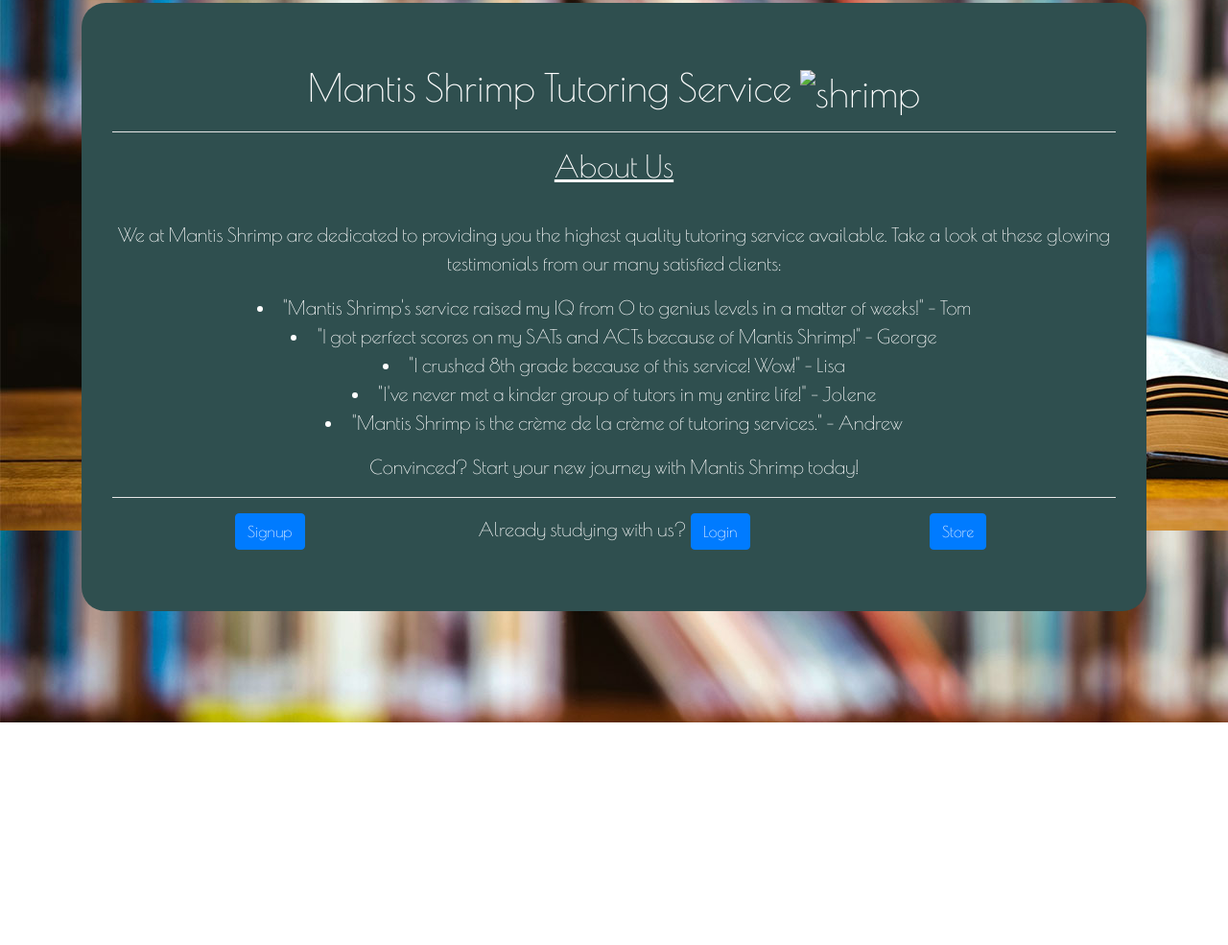
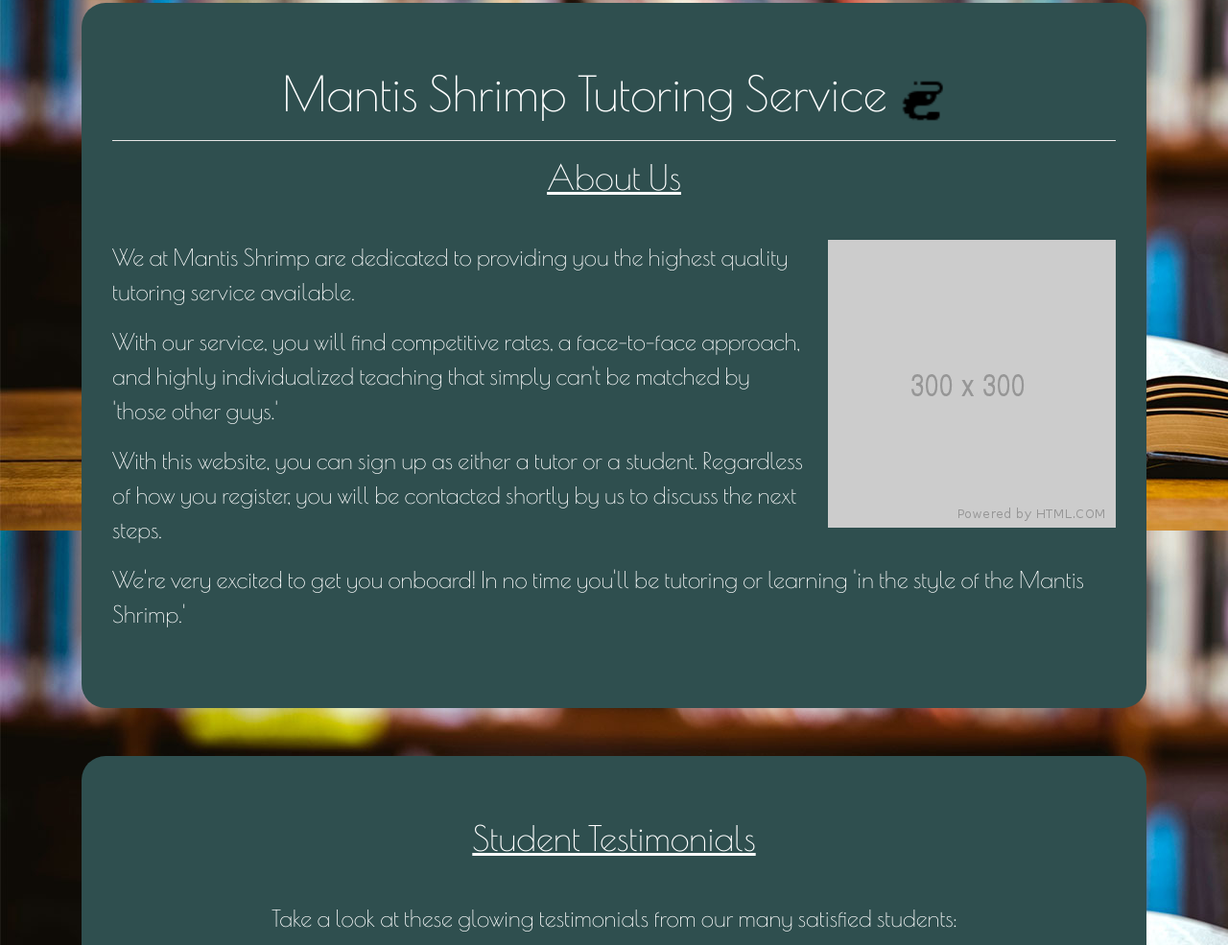
Before and after one commit to BenHonken/mantis-shrimp, a website: page views/index.html in a window 1280 px wide. Shown: the part 47-1032 px from the top of the page at 96% size. Before the commit the page ends 800 px from the top, so only its background shows below. Drawn offline with nearby package versions, Linux system fonts and the light colour scheme; files that its build step writes are made by us from their sources; files whose address does not match are found by name.

Commit message:
index redesign. admin div changes. css additions for index

```diff
--- a/public/assets/css/style.css
+++ b/public/assets/css/style.css
@@ -1,13 +1,43 @@
 body {
     background-image: url(../images/main.png);
+    background-attachment: fixed;
     font-family: 'Poiret One', cursive;
-    font-size: 20px;
+    font-size: 24px;
+}
+
+h1 {
+    font-size: 50px;
+}
+
+h2 {
+    font-size: 36px;
+}
+
+#placeholder1 {
+    float: right;
+    margin-left: 25px;
+}
+
+#placeholder2 {
+    float: left;
+    margin: 25px;
 }
 
 header {
     background-color: darkslategray;
     color: white;
     margin-bottom: 50px;
+}
+
+button {
+    height: 40px;
+    width: 70px;
+    padding: 25px;
+}
+
+#shrimp {
+    height: 50px;
+    width: 50px;
 }
 
 #brand {
--- a/views/index.html
+++ b/views/index.html
@@ -6,11 +6,12 @@
         <meta content="width=device-width, initial-scale=1.0" name="viewport">
         <meta content="ie=edge" http-equiv="X-UA-Compatible">
         <link crossorigin="anonymous" href="https://stackpath.bootstrapcdn.com/bootstrap/4.4.1/css/bootstrap.min.css" integrity="sha384-Vkoo8x4CGsO3+Hhxv8T/Q5PaXtkKtu6ug5TOeNV6gBiFeWPGFN9MuhOf23Q9Ifjh" rel="stylesheet">
-    <script src="https://code.jquery.com/jquery-3.4.1.min.js" integrity="sha256-CSXorXvZcTkaix6Yvo6HppcZGetbYMGWSFlBw8HfCJo="crossorigin="anonymous"></script>    <script crossorigin="anonymous" integrity="sha384-Q6E9RHvbIyZFJoft+2mJbHaEWldlvI9IOYy5n3zV9zzTtmI3UksdQRVvoxMfooAo" src="https://cdn.jsdelivr.net/npm/popper.js@1.16.0/dist/umd/popper.min.js"></script>
+        <script crossorigin="anonymous" integrity="sha256-CSXorXvZcTkaix6Yvo6HppcZGetbYMGWSFlBw8HfCJo=" src="https://code.jquery.com/jquery-3.4.1.min.js"></script>
+        <script crossorigin="anonymous" integrity="sha384-Q6E9RHvbIyZFJoft+2mJbHaEWldlvI9IOYy5n3zV9zzTtmI3UksdQRVvoxMfooAo" src="https://cdn.jsdelivr.net/npm/popper.js@1.16.0/dist/umd/popper.min.js"></script>
         <script crossorigin="anonymous" integrity="sha384-wfSDF2E50Y2D1uUdj0O3uMBJnjuUD4Ih7YwaYd1iqfktj0Uod8GCExl3Og8ifwB6" src="https://stackpath.bootstrapcdn.com/bootstrap/4.4.1/js/bootstrap.min.js"></script>
         <link href="https://fonts.googleapis.com/css?family=Poiret+One&display=swap" rel="stylesheet">
-    <link href="assets/css/style.css" rel="stylesheet">
-    <link href="assets/css/animate.css" rel="stylesheet">
+        <link href="../public/assets/css/style.css" rel="stylesheet">
+        <link href="../public/assets/css/animate.css" rel="stylesheet">
         <title>Welcome - Mantis Shrimp Tutoring Service</title>
     </head>
 
@@ -18,17 +19,51 @@
 
         <div class="container">
 
-        <div class="jumbotron text-center">
+            <div class="jumbotron animated fadeIn">
 
-            <h1>Mantis Shrimp Tutoring Service <img src="assets/images/shrimp.png" class="img-responsive" alt="shrimp" id="shrimp"></h1>
+                <h1 class="text-center">Mantis Shrimp Tutoring Service
+                    <img alt="shrimp" class="img-responsive" id="shrimp" src="../public/assets/images/shrimp.png"></h1>
 
                 <hr>
 
-            <u><h2>About Us</h2></u>
+                <u>
+                    <h2 class="text-center">About Us</h2>
+                </u>
 
                 <br/>
 
-            <p>We at Mantis Shrimp are dedicated to providing you the highest quality tutoring service available. Take a look at these glowing testimonials from our many satisfied clients:</p>
+                <div class="row">
+                    <div class="col-md-12">
+                        <img alt="headshot" class="img-responsive" id="placeholder1" src="../public/assets/images/placeholder.png">
+
+                        <p>We at Mantis Shrimp are dedicated to providing you the highest quality tutoring service available.</p>
+
+                        <p>With our service, you will find competitive rates, a face-to-face approach, and highly individualized teaching that simply can't be matched by 'those other guys.'</p>
+
+                        <p>With this website, you can sign up as either a tutor or a student. Regardless of how you register, you will be contacted shortly by us to discuss the next steps.</p>
+
+                        <p>We're very excited to get you onboard! In no time you'll be tutoring or learning 'in the style of the Mantis Shrimp.'</p>
+                    </div>
+                </div>
+            </div> <!--About Us Jumbotron-->
+
+            <div class="jumbotron animated fadeIn">
+
+                <u>
+                    <h2 class="text-center">Student Testimonials</h2>
+                </u>
+
+                <br/>
+
+                <div class="row text-center">
+                    <div class="col-md-12">
+                        <p>Take a look at these glowing testimonials from our many satisfied students:</p>
+                    </div>
+                </div>
+
+                <div class="row">
+                    <div class="col-md-12">
+                        <img alt="headshot" class="img-responsive" id="placeholder2" src="../public/assets/images/placeholder.png">
 
                         <p>
                             <li>"Mantis Shrimp's service raised my IQ from 0 to genius levels in a matter of weeks!" - Tom</li>
@@ -37,6 +72,12 @@
                             <li>"I've never met a kinder group of tutors in my entire life!" - Jolene</li>
                             <li>"Mantis Shrimp is the crème de la crème of tutoring services." - Andrew</li>
                         </p>
+                    </div>
+                </div>
+                <hr>
+            </div> <!--Testimonial Jumbotron-->
+
+            <div class="jumbotron text-center">
 
                 <p>Convinced? Start your new journey with Mantis Shrimp today!</p>
 
@@ -44,7 +85,8 @@
 
                 <div class="row">
 
-                <div class="col-md-4">
+                    <div
+                        class="col-md-2">
 
                         <!-- Button trigger modal -->
                         <button class="btn btn-primary" data-target="#signupModal" data-toggle="modal" type="button">
@@ -74,15 +116,15 @@
                                             <div class="form-group">
                                                 <label for="lastNameInput">I am a...</label>
                                                 <div class="form-check">
-                                                <input class="form-check-input" value="student" name="usertype" type="radio">
+                                                    <input class="form-check-input" name="usertype" type="radio" value="student">
                                                     <label class="form-check-label" for="materialUnchecked">Student</label>
                                                 </div>
                                             </div>
                                             <div class="form-check">
-                                            <input checked class="form-check-input" value="tutor" name="usertype" type="radio">
+                                                <input checked class="form-check-input" name="usertype" type="radio" value="tutor">
                                                 <label class="form-check-label" for="materialChecked">Tutor</label>
                                             </div>
-                                        <br />
+                                            <br/>
                                             <div class="form-group">
                                                 <label for="emailInput">Email Address</label>
                                                 <input class="form-control" id="signupEmail" placeholder="Email" type="email">
@@ -103,9 +145,9 @@
                         </div>
                     </div>
 
-                <div class="col-md-4">
+                    <div class="col-md-5">
 
-                    Already studying with us?
+                        Already registered with us?
 
                         <!-- Button trigger modal -->
                         <button class="btn btn-primary" data-target="#exampleModal" data-toggle="modal" type="button">
@@ -118,7 +160,7 @@
                             <div class="modal-dialog" role="document">
                                 <div class="modal-content">
                                     <div class="modal-header">
-                                    <h5 class="modal-title" id="exampleModalLabel">Welcome Back! Login:</h5>
+                                        <h5 class="modal-title" id="exampleModalLabel">Welcome back! Please enter your login credentials:</h5>
                                         <button aria-label="Close" class="close" data-dismiss="modal" type="button">
                                             <span aria-hidden="true">&times;</span>
                                         </button>
@@ -144,15 +186,20 @@
                         </div>
                     </div>
 
-                <div class="col-md-4"><button id="storeButton" class="btn btn-primary">Store</button></div>
+                    <div class="col-md-5">
+
+                        View rates and purchase hours:
+
+                        <button class="btn btn-primary" id="storeButton">Store</button>
+                    </div>
 
                 </div>
-            <!--Jumbotron-->
+                <!--Links Jumbotron-->
             </div>
             <!--Container-->
 
         </div>
-    <script src="https://code.jquery.com/jquery-3.4.1.min.js" integrity="sha256-CSXorXvZcTkaix6Yvo6HppcZGetbYMGWSFlBw8HfCJo=" crossorigin="anonymous"></script>
+        <script crossorigin="anonymous" integrity="sha256-CSXorXvZcTkaix6Yvo6HppcZGetbYMGWSFlBw8HfCJo=" src="https://code.jquery.com/jquery-3.4.1.min.js"></script>
         <script src="/assets/js/signup.js"></script>
         <script src="/assets/js/routes.js"></script>
         <script src="/assets/js/login.js"></script>
```
Also changed, not shown: views/admin.html (+7 -3 lines), public/assets/images/placeholder.png (added). Lines whose indentation alone changed are shown as unchanged.
